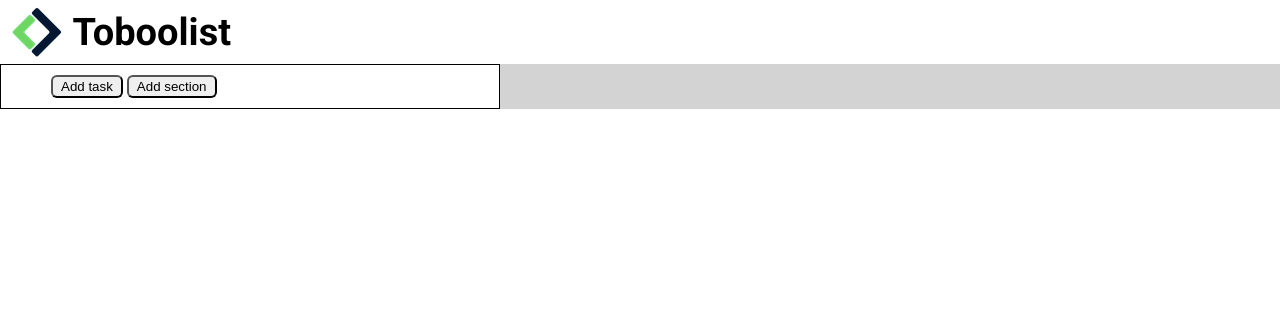
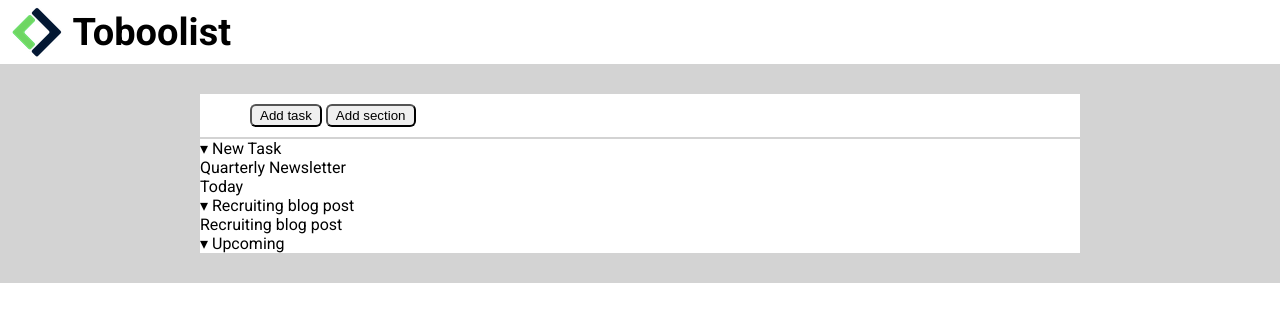
Before and after one commit to amalialorena/html-css-toboolist, a plain HTML site: page index.html in a window 1280 px wide. Drawn offline with Linux system fonts and the light colour scheme.

Commit message:
initialising content page

```diff
--- a/css/style.css
+++ b/css/style.css
@@ -16,7 +16,6 @@ body{
 }
 
 .logo img {
-    line-height: 60px;
     display: inline-block;
     vertical-align: middle;
 }
@@ -29,24 +28,20 @@ body{
 
 main {
     background-color: lightgray;
+    padding:30px 200px
 }
 
 .buttons_bar {
-    padding: 10px 50px;
-    border-top-left-radius: 7px;
-    border-top-right-radius: 7px;
+    padding: 10px 0;
     background-color: white;
+    padding:10px 50px;
+    border-bottom: 2px solid lightgrey;
 }
 
 .buttons_bar button{
     border-radius: 6px;
     padding: 2px 8px;
 }
-.center_content {
-    width: 500px;
-    background-color: white;
-    border: 1px solid black
-
-
-
-}
+ .content {
+     background-color: white;
+ }
--- a/index.html
+++ b/index.html
@@ -29,19 +29,37 @@
 
     <main>
 
-        <div class="center_content">
+        <div>
             <!-- Buttons bar -->
 
             <div class="buttons_bar">
                 <button class="active">Add task</button>
                 <button>Add section</button>
             </div>
-            <div>
+            <div class="content">
                 <!-- Section 1 -->
+                <div class="title">
+                    &#9662; New Task
+                </div>
+                <div>
+                    Quarterly Newsletter
+                </div>
 
                 <!-- Section 2 -->
+                <div class="title">
+                    Today
+                </div>
+                <div>
+                    &#9662; Recruiting blog post
+                </div>
+                <div>
+                    Recruiting blog post
+                </div>
 
                 <!-- Section 3 -->
+                <div class="title">
+                    &#9662; Upcoming
+                </div>
 
             </div>
 
```
